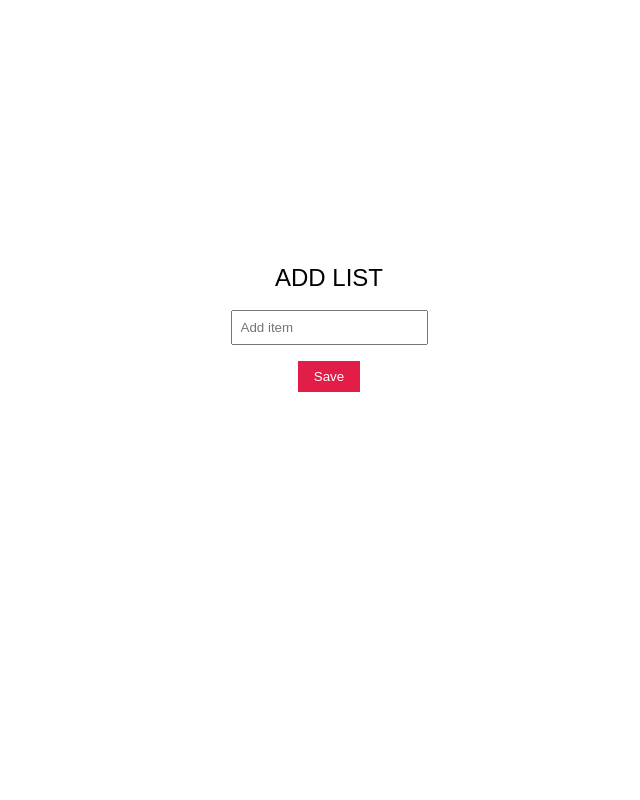
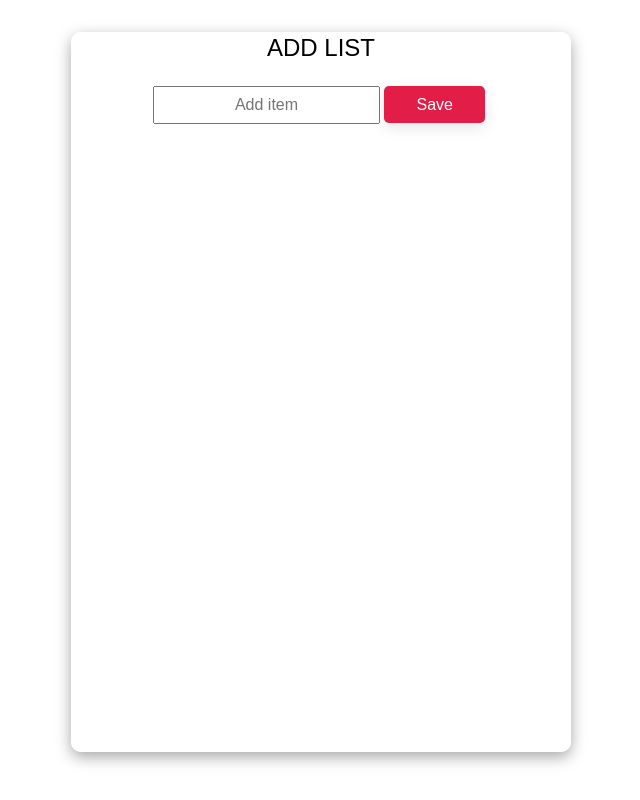
Before and after one commit to JJHannah/To-Do_List, a website built with Vite: page index.html in a window 1280 px wide. Shown: the whole page, without its empty margins (319-959 px from the left). Built offline with nearby package versions, Linux system fonts and the light colour scheme; a web font is replaced by a local one.

Commit message:
fix css container styles

```diff
--- a/css/style.css
+++ b/css/style.css
@@ -1,33 +1,48 @@
+* {
+  margin: 0px;
+  padding: 0px;
+  box-sizing: border-box;
+}
 body {
   font-family: "Satoshi", sans-serif;
   font-size: 1rem;
-}
-.container {
-  width: 100%;
-  /* border: 1px solid red; */
-  height: 80vh;
-  margin-left: auto;
-  margin-right: auto;
-  padding-left: 0.5rem;
-  padding-right: 0.5rem;
   display: flex;
   justify-content: center;
   align-items: center;
-  flex-direction: column;
 }
+.container {
+  width: 500px;
+  border: 2px solid white;
+  height: 90vh;
+  margin-top: 2rem;
+  border-radius: 10px;
+  box-shadow: rgba(0, 0, 0, 0.35) 0px 5px 15px;
+}
+
 label {
   text-align: center;
   font-size: 1.5em;
   text-transform: uppercase;
-  display: inline-block;
+  margin-bottom: 0.5rem;
+  display: flex;
+  justify-content: center;
+  align-items: center;
 }
+input {
+  margin-left: 5rem;
+  padding: 0.5rem;
+  font-size: 1rem;
+  text-align: center;
+}
+
 button {
   margin-top: 1rem;
-  padding: 0.5rem 1rem;
   background-color: #e11d48;
   color: white;
   border: none;
+  display: inline-block;
 }
-input {
-  padding: 0.5rem;
+.list {
+  margin-left: 1rem;
+  text-align: left;
 }
--- a/css/utills.css
+++ b/css/utills.css
@@ -1,4 +1,6 @@
-btn {
-  padding: 1.5rem;
-  box-shadow: rgba(0, 0, 0, 0.35) 0px 5px 15px;
+#btn {
+  padding: 0.6rem 2rem;
+  border-radius: 5px;
+  font-size: 1rem;
+  box-shadow: hsla(0, 0%, 0%, 0.096) 0px 5px 15px;
 }
--- a/index.html
+++ b/index.html
@@ -14,9 +14,8 @@
   <body>
     <div class="container">
       <label>Add list</label>
-      <br />
       <input type="text" class="inputElement" placeholder="Add item" />
-      <button class="btnSave">Save</button>
+      <button id="btn" class="btnSave">Save</button>
       <div class="list"></div>
     </div>
     <script type="module" src="./src/main.js"></script>
--- a/src/main.js
+++ b/src/main.js
@@ -1,4 +1,5 @@
 import "../css/style.css";
+import "../css/utills.css";
 
 import eventsForm from "../src/utils/events";
 eventsForm();
```
